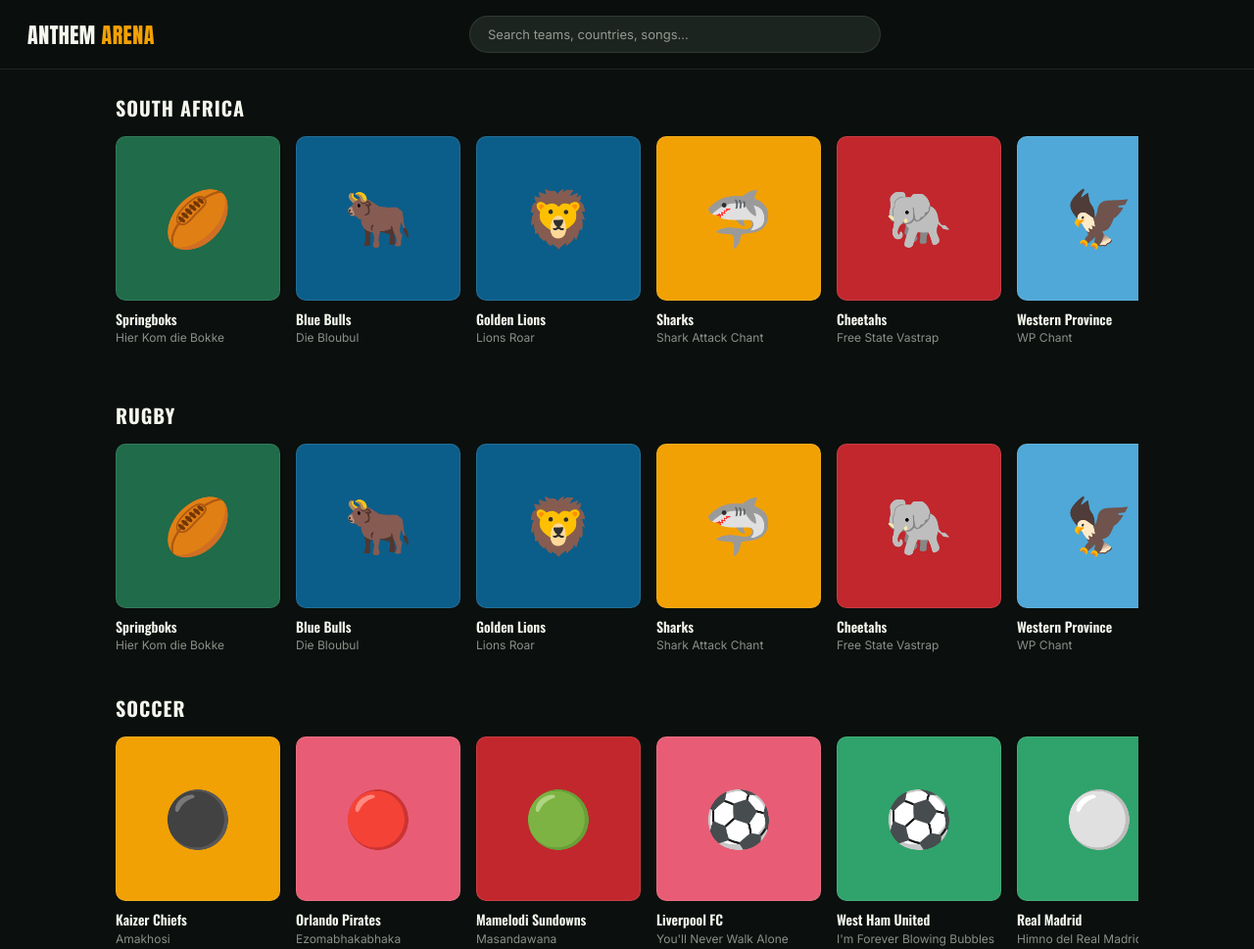
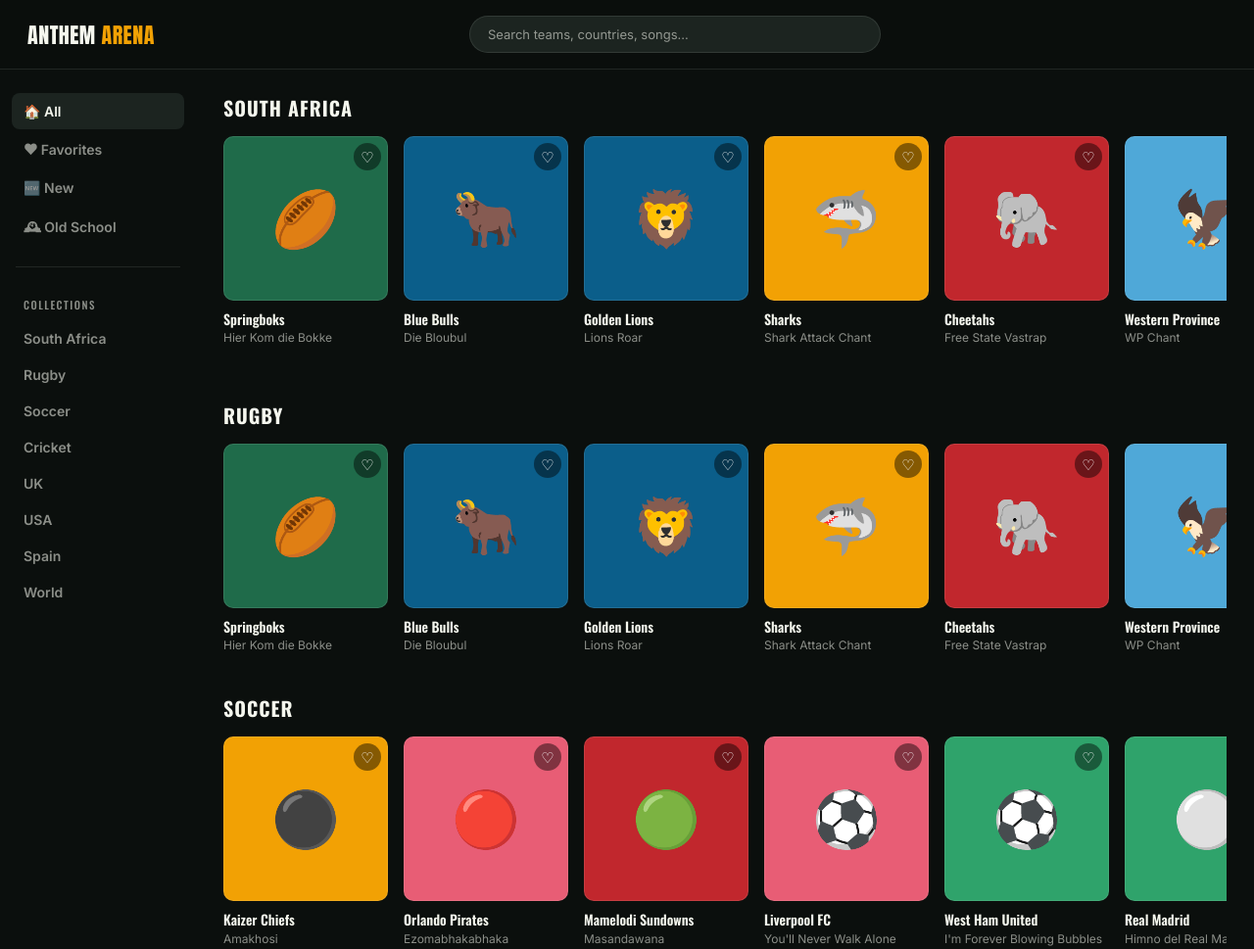
Before and after one commit to MatthewTriggs/anthem-arena, a plain HTML site: page index.html in a window 1280 px wide. Shown: the top 969 px of the page at 98% size. Drawn offline with nearby package versions, Linux system fonts and the light colour scheme.

Commit message:
Add Spotify-style sidebar with Favorites/New/Old School filters and collection shortcuts

```diff
--- a/index.html
+++ b/index.html
@@ -53,7 +53,54 @@
   .no-results{
     color:var(--text-dim);font-size:13px;text-align:center;padding:40px 0;
   }
-  .wrap{max-width:1100px;margin:0 auto;padding:24px 28px 100px;}
+
+  .layout{display:flex;max-width:1300px;margin:0 auto;align-items:flex-start;}
+
+  .sidebar{
+    flex:0 0 200px;width:200px;
+    position:sticky;top:65px;
+    padding:24px 12px 40px;
+    display:flex;flex-direction:column;gap:4px;
+    max-height:calc(100vh - 65px);
+    overflow-y:auto;
+  }
+  .sidebar-section{display:flex;flex-direction:column;gap:2px;}
+  .sidebar-label{
+    font-family:'Oswald',sans-serif;
+    font-size:11px;text-transform:uppercase;letter-spacing:1.5px;
+    color:var(--text-dim);
+    padding:14px 12px 6px;
+  }
+  .sidebar-divider{height:1px;background:var(--line);margin:12px 4px;}
+  .sidebar-item{
+    display:flex;align-items:center;gap:10px;
+    background:none;border:none;
+    color:var(--text-dim);
+    padding:10px 12px;
+    border-radius:8px;
+    font-size:14px;font-weight:600;
+    font-family:'Inter',sans-serif;
+    text-align:left;
+    cursor:pointer;
+    white-space:nowrap;
+  }
+  .sidebar-item:hover{background:var(--panel-hi);color:var(--floodlight);}
+  .sidebar-item.active{background:var(--panel-hi);color:var(--floodlight);}
+
+  .wrap{flex:1;min-width:0;padding:24px 28px 100px;}
+
+  @media(max-width:760px){
+    .layout{flex-direction:column;}
+    .sidebar{
+      position:static;width:100%;flex:none;max-height:none;
+      flex-direction:row;overflow-x:auto;padding:12px 20px;gap:8px;
+    }
+    .sidebar-section{flex-direction:row;gap:8px;}
+    .sidebar-label{display:none;}
+    .sidebar-divider{display:none;}
+    .sidebar-item{flex:0 0 auto;}
+    .wrap{padding:20px 20px 100px;}
+  }
 
   .collection-row{margin-bottom:34px;}
   .collection-row h2{
@@ -85,6 +132,17 @@
   }
   .tile-name{font-family:'Oswald',sans-serif;font-weight:600;font-size:14px;line-height:1.3;}
   .tile-song{font-size:12px;color:var(--text-dim);margin-top:2px;}
+  .fav-btn{
+    position:absolute;top:6px;right:6px;
+    width:28px;height:28px;
+    border-radius:50%;border:none;
+    background:rgba(0,0,0,0.45);
+    color:#fff;font-size:15px;line-height:1;
+    display:flex;align-items:center;justify-content:center;
+    cursor:pointer;z-index:2;
+  }
+  .fav-btn:hover{background:rgba(0,0,0,0.65);}
+  .fav-btn.active{color:var(--amber);}
 
   /* MODAL */
   .modal-backdrop{
@@ -187,7 +245,22 @@
   <div style="width:32px;"></div>
 </div>
 
-<div class="wrap" id="collectionsWrap"></div>
+<div class="layout">
+  <aside class="sidebar" id="sidebar">
+    <div class="sidebar-section">
+      <button class="sidebar-item active" data-filter="all">🏠 All</button>
+      <button class="sidebar-item" data-filter="favorites">❤ Favorites</button>
+      <button class="sidebar-item" data-filter="new">🆕 New</button>
+      <button class="sidebar-item" data-filter="old-school">🕰 Old School</button>
+    </div>
+    <div class="sidebar-divider"></div>
+    <div class="sidebar-section">
+      <div class="sidebar-label">Collections</div>
+      <div id="sidebarCollections"></div>
+    </div>
+  </aside>
+  <div class="wrap" id="collectionsWrap"></div>
+</div>
 
 <div class="modal-backdrop" id="modalBackdrop">
   <div class="modal">
@@ -239,65 +312,65 @@
     ]},
 
   // SOUTH AFRICA / RUGBY
-  {id:'bokke', emoji:'🏉', name:'Springboks', song:'Hier Kom die Bokke', artist:'Fan Chant / Traditional', collections:['South Africa','Rugby'],
+  {id:'bokke', emoji:'🏉', name:'Springboks', song:'Hier Kom die Bokke', artist:'Fan Chant / Traditional', collections:['South Africa','Rugby'], era:'old-school',
     youtubeId:'', spotifyQuery:'Hier Kom die Bokke', trivia:"South Africa's rugby anthem, sung stadium-wide before every Test.", lyrics:[]},
   {id:'bloubul', emoji:'🐂', name:'Blue Bulls', song:'Die Bloubul', artist:'Steve Hofmeyr', collections:['South Africa','Rugby'],
     youtubeId:'', spotifyQuery:'Die Bloubul Steve Hofmeyr', trivia:"Loftus Versfeld's home anthem — belted out after every win.", lyrics:[]},
-  {id:'lions', emoji:'🦁', name:'Golden Lions', song:"Lions Roar", artist:'Fan Chant', collections:['South Africa','Rugby'],
+  {id:'lions', emoji:'🦁', name:'Golden Lions', song:"Lions Roar", artist:'Fan Chant', collections:['South Africa','Rugby'], era:'new',
     youtubeId:'', spotifyQuery:'Golden Lions rugby chant', trivia:"Ellis Park's matchday chant tradition.", lyrics:[]},
-  {id:'sharks', emoji:'🦈', name:'Sharks', song:'Shark Attack Chant', artist:'Fan Chant', collections:['South Africa','Rugby'],
+  {id:'sharks', emoji:'🦈', name:'Sharks', song:'Shark Attack Chant', artist:'Fan Chant', collections:['South Africa','Rugby'], era:'new',
     youtubeId:'', spotifyQuery:'Sharks rugby chant Kings Park', trivia:"Kings Park's crowd chant, timed to attacking sequences.", lyrics:[]},
-  {id:'cheetahs', emoji:'🐘', name:'Cheetahs', song:'Free State Vastrap', artist:'Traditional', collections:['South Africa','Rugby'],
+  {id:'cheetahs', emoji:'🐘', name:'Cheetahs', song:'Free State Vastrap', artist:'Traditional', collections:['South Africa','Rugby'], era:'old-school',
     youtubeId:'', spotifyQuery:'Free State Vastrap', trivia:"Bloemfontein crowds lean on Free State folk tunes.", lyrics:[]},
-  {id:'wp', emoji:'🦅', name:'Western Province', song:'WP Chant', artist:'Fan Chant', collections:['South Africa','Rugby'],
+  {id:'wp', emoji:'🦅', name:'Western Province', song:'WP Chant', artist:'Fan Chant', collections:['South Africa','Rugby'], era:'new',
     youtubeId:'', spotifyQuery:'Western Province rugby chant Newlands', trivia:"Newlands' terrace chant tradition.", lyrics:[]},
 
   // SOUTH AFRICA / SOCCER
-  {id:'chiefs', emoji:'⚫', name:'Kaizer Chiefs', song:'Amakhosi', artist:'Fan Chant', collections:['South Africa','Soccer'],
+  {id:'chiefs', emoji:'⚫', name:'Kaizer Chiefs', song:'Amakhosi', artist:'Fan Chant', collections:['South Africa','Soccer'], era:'new',
     youtubeId:'', spotifyQuery:'Amakhosi Kaizer Chiefs chant', trivia:"'Amakhosi' means 'The Chiefs' in Zulu.", lyrics:[]},
-  {id:'pirates', emoji:'🔴', name:'Orlando Pirates', song:'Ezomabhakabhaka', artist:'Fan Chant', collections:['South Africa','Soccer'],
+  {id:'pirates', emoji:'🔴', name:'Orlando Pirates', song:'Ezomabhakabhaka', artist:'Fan Chant', collections:['South Africa','Soccer'], era:'new',
     youtubeId:'', spotifyQuery:'Orlando Pirates chant Ezomabhakabhaka', trivia:"References 'the sky' — the club's nickname is the Sea Robbers.", lyrics:[]},
-  {id:'sundowns', emoji:'🟢', name:'Mamelodi Sundowns', song:'Masandawana', artist:'Fan Chant', collections:['South Africa','Soccer'],
+  {id:'sundowns', emoji:'🟢', name:'Mamelodi Sundowns', song:'Masandawana', artist:'Fan Chant', collections:['South Africa','Soccer'], era:'new',
     youtubeId:'', spotifyQuery:'Masandawana Sundowns chant', trivia:"'We are the ones' — the Brazilians' rallying chant.", lyrics:[]},
-  {id:'sasoc', emoji:'🇿🇦', name:'South Africa', song:'National Anthem of South Africa', artist:'Traditional', collections:['South Africa'],
+  {id:'sasoc', emoji:'🇿🇦', name:'South Africa', song:'National Anthem of South Africa', artist:'Traditional', collections:['South Africa'], era:'old-school',
     youtubeId:'', spotifyQuery:'South Africa national anthem', trivia:"Unique worldwide — combines five languages in one anthem.", lyrics:[]},
 
   // UK
-  {id:'scotland', emoji:'🏴', name:'Scotland', song:'Yes Sir, I Can Boogie', artist:'Baccara', collections:['UK'],
+  {id:'scotland', emoji:'🏴', name:'Scotland', song:'Yes Sir, I Can Boogie', artist:'Baccara', collections:['UK'], era:'old-school',
     youtubeId:'', spotifyQuery:'Yes Sir I Can Boogie Baccara', trivia:"A 1977 disco track adopted decades later as a Tartan Army anthem.", lyrics:[]},
-  {id:'wales', emoji:'🏴', name:'Wales', song:'Hen Wlad Fy Nhadau', artist:'Traditional', collections:['UK'],
+  {id:'wales', emoji:'🏴', name:'Wales', song:'Hen Wlad Fy Nhadau', artist:'Traditional', collections:['UK'], era:'old-school',
     youtubeId:'', spotifyQuery:'Hen Wlad Fy Nhadau', trivia:"Crowd singing here is famously louder than any recording.", lyrics:[]},
-  {id:'liverpool', emoji:'⚽', name:'Liverpool FC', song:"You'll Never Walk Alone", artist:'Gerry & The Pacemakers', collections:['UK','Soccer'],
+  {id:'liverpool', emoji:'⚽', name:'Liverpool FC', song:"You'll Never Walk Alone", artist:'Gerry & The Pacemakers', collections:['UK','Soccer'], era:'old-school',
     youtubeId:'', spotifyQuery:"You'll Never Walk Alone Gerry and the Pacemakers", trivia:"Originally a Carousel show tune, became the Kop's anthem in the 1960s.", lyrics:[]},
-  {id:'westham', emoji:'⚽', name:'West Ham United', song:"I'm Forever Blowing Bubbles", artist:'Traditional', collections:['UK','Soccer'],
+  {id:'westham', emoji:'⚽', name:'West Ham United', song:"I'm Forever Blowing Bubbles", artist:'Traditional', collections:['UK','Soccer'], era:'old-school',
     youtubeId:'', spotifyQuery:"I'm Forever Blowing Bubbles West Ham", trivia:"Sung at the ground since the early 1900s.", lyrics:[]},
 
   // USA
-  {id:'usa-anthem', emoji:'🇺🇸', name:'USA', song:'The Star-Spangled Banner', artist:'Traditional', collections:['USA'],
+  {id:'usa-anthem', emoji:'🇺🇸', name:'USA', song:'The Star-Spangled Banner', artist:'Traditional', collections:['USA'], era:'old-school',
     youtubeId:'', spotifyQuery:'Star Spangled Banner', trivia:"Played before nearly every major US sporting event.", lyrics:[]},
-  {id:'rock-you', emoji:'🏟️', name:'US Stadiums', song:'We Will Rock You', artist:'Queen', collections:['USA'],
+  {id:'rock-you', emoji:'🏟️', name:'US Stadiums', song:'We Will Rock You', artist:'Queen', collections:['USA'], era:'old-school',
     youtubeId:'', spotifyQuery:'We Will Rock You Queen', trivia:"The stomp-stomp-clap beat is a staple across American arenas.", lyrics:[]},
 
   // SPAIN
-  {id:'realmadrid', emoji:'⚪', name:'Real Madrid', song:'Himno del Real Madrid', artist:'Club Anthem', collections:['Spain','Soccer'],
+  {id:'realmadrid', emoji:'⚪', name:'Real Madrid', song:'Himno del Real Madrid', artist:'Club Anthem', collections:['Spain','Soccer'], era:'old-school',
     youtubeId:'', spotifyQuery:'Himno del Real Madrid', trivia:"The official club anthem played at the Santiago Bernabéu.", lyrics:[]},
-  {id:'barca', emoji:'🔴', name:'FC Barcelona', song:'Cant del Barça', artist:'Club Anthem', collections:['Spain','Soccer'],
+  {id:'barca', emoji:'🔴', name:'FC Barcelona', song:'Cant del Barça', artist:'Club Anthem', collections:['Spain','Soccer'], era:'old-school',
     youtubeId:'', spotifyQuery:'Cant del Barca', trivia:"Sung in Catalan before big matches at Camp Nou.", lyrics:[]},
-  {id:'spain-anthem', emoji:'🇪🇸', name:'Spain', song:'Marcha Real', artist:'Traditional', collections:['Spain'],
+  {id:'spain-anthem', emoji:'🇪🇸', name:'Spain', song:'Marcha Real', artist:'Traditional', collections:['Spain'], era:'old-school',
     youtubeId:'', spotifyQuery:'Marcha Real Spain anthem', trivia:"One of the few national anthems with no official lyrics.", lyrics:[]},
 
   // RUGBY (world)
-  {id:'haka', emoji:'🏉', name:'New Zealand Haka', song:'Ka Mate', artist:'Traditional Māori', collections:['Rugby','World'],
+  {id:'haka', emoji:'🏉', name:'New Zealand Haka', song:'Ka Mate', artist:'Traditional Māori', collections:['Rugby','World'], era:'old-school',
     youtubeId:'', spotifyQuery:'Ka Mate Haka', trivia:"Performed before matches since 1888 — sport's most famous ritual.", lyrics:[]},
-  {id:'swinglow', emoji:'🏉', name:'England Rugby', song:'Swing Low, Sweet Chariot', artist:'Traditional Spiritual', collections:['Rugby','UK'],
+  {id:'swinglow', emoji:'🏉', name:'England Rugby', song:'Swing Low, Sweet Chariot', artist:'Traditional Spiritual', collections:['Rugby','UK'], era:'old-school',
     youtubeId:'', spotifyQuery:'Swing Low Sweet Chariot England rugby', trivia:"Adopted by Twickenham crowds in the late 1980s.", lyrics:[]},
-  {id:'nz-anthem', emoji:'🇳🇿', name:'New Zealand', song:'God Defend New Zealand', artist:'Traditional', collections:['Rugby','World'],
+  {id:'nz-anthem', emoji:'🇳🇿', name:'New Zealand', song:'God Defend New Zealand', artist:'Traditional', collections:['Rugby','World'], era:'old-school',
     youtubeId:'', spotifyQuery:'God Defend New Zealand', trivia:"Sung in Māori and English before every All Blacks Test.", lyrics:[]},
 
   // CRICKET
-  {id:'barmy', emoji:'🏏', name:'Barmy Army', song:'Barmy Army Chants', artist:'Fan Chant', collections:['Cricket','UK'],
+  {id:'barmy', emoji:'🏏', name:'Barmy Army', song:'Barmy Army Chants', artist:'Fan Chant', collections:['Cricket','UK'], era:'new',
     youtubeId:'', spotifyQuery:'Barmy Army chants', trivia:"England's traveling cricket fan army, famous during Ashes tours.", lyrics:[]},
-  {id:'india-cricket', emoji:'🏏', name:'India Cricket', song:'Jeetega Bhai Jeetega', artist:'Fan Chant', collections:['Cricket','World'],
+  {id:'india-cricket', emoji:'🏏', name:'India Cricket', song:'Jeetega Bhai Jeetega', artist:'Fan Chant', collections:['Cricket','World'], era:'new',
     youtubeId:'', spotifyQuery:'Jeetega Bhai Jeetega chant', trivia:"'We will win, brother' — a staple in packed Indian stadiums.", lyrics:[]},
 ];
 
@@ -307,22 +380,60 @@
 let ytPlayer = null;
 let syncInterval = null;
 
+let favorites = new Set(JSON.parse(localStorage.getItem('anthemArenaFavorites') || '[]'));
+let currentFilter = 'all';
+let currentQuery = '';
+
+function saveFavorites(){
+  localStorage.setItem('anthemArenaFavorites', JSON.stringify([...favorites]));
+}
+function toggleFavorite(id){
+  if(favorites.has(id)) favorites.delete(id); else favorites.add(id);
+  saveFavorites();
+  renderCollections();
+}
+
 function colorFor(id){
   let hash = 0;
   for(const c of id) hash = c.charCodeAt(0) + ((hash<<5)-hash);
   return TILE_COLORS[Math.abs(hash) % TILE_COLORS.length];
 }
 
-function renderCollections(query){
+function renderSidebarCollections(){
+  const holder = document.getElementById('sidebarCollections');
+  holder.innerHTML = '';
+  COLLECTION_ORDER.forEach(col=>{
+    const btn = document.createElement('button');
+    btn.className = 'sidebar-item';
+    btn.dataset.filter = col;
+    btn.textContent = col;
+    holder.appendChild(btn);
+  });
+}
+
+function getPool(){
+  let pool = DATA;
+  if(currentFilter === 'favorites') pool = pool.filter(d=>favorites.has(d.id));
+  else if(currentFilter === 'new') pool = pool.filter(d=>d.era === 'new');
+  else if(currentFilter === 'old-school') pool = pool.filter(d=>d.era === 'old-school');
+  else if(currentFilter !== 'all') pool = pool.filter(d=>d.collections.includes(currentFilter));
+
+  const q = currentQuery.trim().toLowerCase();
+  if(q){
+    pool = pool.filter(d=>
+      d.name.toLowerCase().includes(q) ||
+      d.song.toLowerCase().includes(q) ||
+      d.artist.toLowerCase().includes(q) ||
+      d.collections.some(c=>c.toLowerCase().includes(q))
+    );
+  }
+  return pool;
+}
+
+function renderCollections(){
   const wrap = document.getElementById('collectionsWrap');
   wrap.innerHTML = '';
-  const q = (query || '').trim().toLowerCase();
-  const pool = !q ? DATA : DATA.filter(d=>{
-    return d.name.toLowerCase().includes(q) ||
-      d.song.toLowerCase().includes(q) ||
-      d.artist.toLowerCase().includes(q) ||
-      d.collections.some(c=>c.toLowerCase().includes(q));
-  });
+  const pool = getPool();
 
   let anyShown = false;
   COLLECTION_ORDER.forEach(col=>{
@@ -337,11 +448,19 @@
     items.forEach(d=>{
       const tile = document.createElement('div');
       tile.className = 'tile';
+      const isFav = favorites.has(d.id);
       tile.innerHTML =
-        '<div class="tile-art" style="background:' + colorFor(d.id) + ';">' + d.emoji + '</div>' +
+        '<div class="tile-art" style="background:' + colorFor(d.id) + ';">' +
+          '<button class="fav-btn' + (isFav ? ' active' : '') + '" data-id="' + d.id + '">' + (isFav ? '♥' : '♡') + '</button>' +
+          d.emoji +
+        '</div>' +
         '<div class="tile-name">' + d.name + '</div>' +
         '<div class="tile-song">' + d.song + '</div>';
       tile.addEventListener('click', function(){ openModal(d); });
+      tile.querySelector('.fav-btn').addEventListener('click', function(e){
+        e.stopPropagation();
+        toggleFavorite(d.id);
+      });
       scroll.appendChild(tile);
     });
     section.appendChild(scroll);
@@ -349,7 +468,11 @@
   });
 
   if(!anyShown){
-    wrap.innerHTML = '<div class="no-results">No matches for "' + query + '". Try a different team, country, or song.</div>';
+    let msg = currentQuery.trim()
+      ? 'No matches for "' + currentQuery + '". Try a different team, country, or song.'
+      : 'Nothing here yet.';
+    if(!currentQuery.trim() && currentFilter === 'favorites') msg += ' Tap the ♡ on any tile to add favorites.';
+    wrap.innerHTML = '<div class="no-results">' + msg + '</div>';
   }
 }
 
@@ -448,9 +571,28 @@
 });
 
 document.getElementById('searchInput').addEventListener('input', function(e){
-  renderCollections(e.target.value);
+  currentQuery = e.target.value;
+  if(currentQuery.trim()){
+    currentFilter = 'all';
+    document.querySelectorAll('.sidebar-item').forEach(b=>b.classList.remove('active'));
+    const allBtn = document.querySelector('.sidebar-item[data-filter="all"]');
+    if(allBtn) allBtn.classList.add('active');
+  }
+  renderCollections();
 });
 
+document.getElementById('sidebar').addEventListener('click', function(e){
+  const btn = e.target.closest('.sidebar-item');
+  if(!btn) return;
+  document.querySelectorAll('.sidebar-item').forEach(b=>b.classList.remove('active'));
+  btn.classList.add('active');
+  currentFilter = btn.dataset.filter;
+  currentQuery = '';
+  document.getElementById('searchInput').value = '';
+  renderCollections();
+});
+
+renderSidebarCollections();
 renderCollections();
 </script>
 </body>
```
